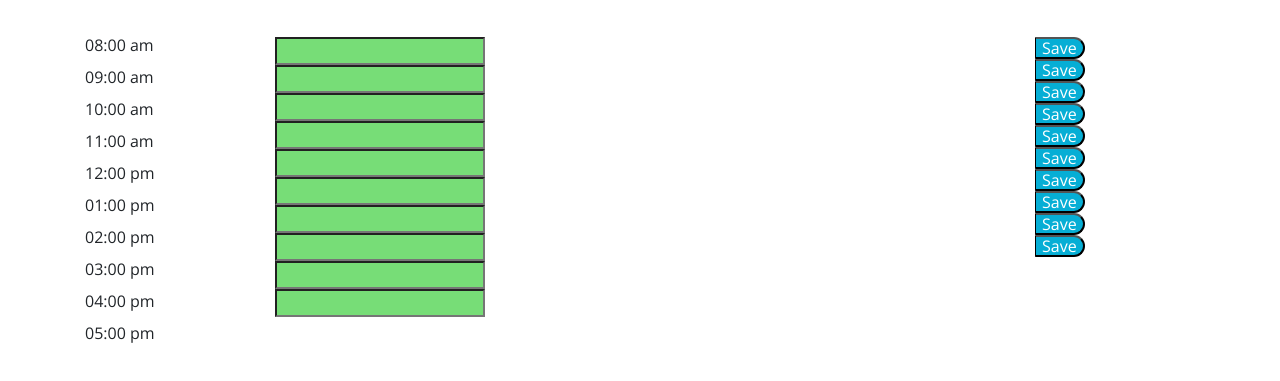
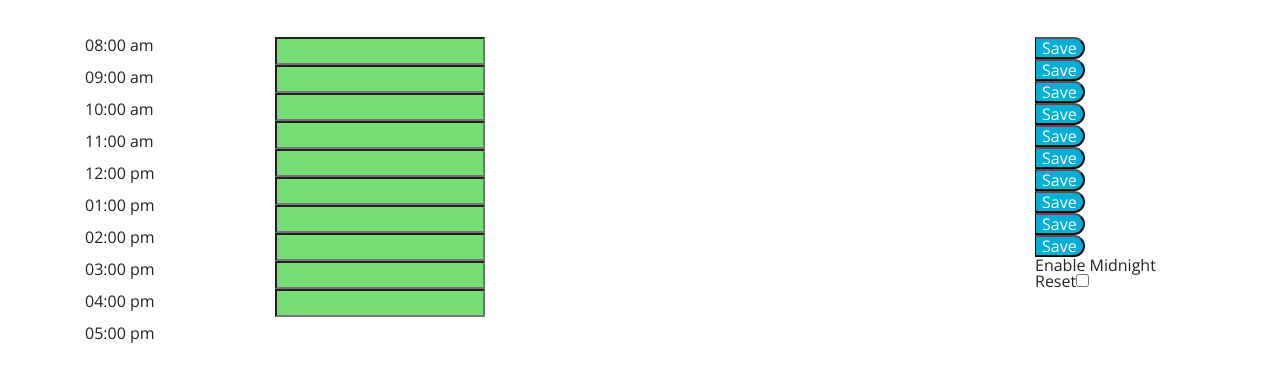
Before and after one commit to stmayfield/day-planner, a plain HTML site: page index.html in a window 1280 px wide. Shown: the part 411-792 px from the top of the page. Drawn offline with nearby package versions, Linux system fonts and the light colour scheme.

Commit message:
Added toggle option to enable/disable reset at midnight function

```diff
--- a/assets/javascript/script.js
+++ b/assets/javascript/script.js
@@ -72,14 +72,33 @@ $(document).ready(function () {
         hourBlock++;
     }
 
-    if (now == 0) {
-        localStorage.clear();
-    }
+    // ---
+    var resetLabel = $("<label>");
+    var resetInput = $("<input>");
+    resetInput.attr({
+        type: "checkbox",
+        id: "toggle-reset"
+    })
+    resetLabel.text("Enable Midnight Reset")
+    var resetEl = resetLabel.append(resetInput);
+    var div2 = $("#save").append($("<div>"))
+    div2.attr("id", "div2");
+    div2.addClass("Row");
+    div2.append(resetEl)
 
     // ---
 
-
-
+    var toggle = 'enable';
+    resetEl.click(function () {
+        if (toggle === 'disable') {
+            toggle = 'enable';
+        } else {
+            toggle = 'disable';
+            if (now == 0) {
+                localStorage.clear();
+            }
+        }
+    });
 
 
 
--- a/index.html
+++ b/index.html
@@ -20,7 +20,7 @@
     <p id="currentDay" class="lead"></p>
   </header>
   <div class="container">
-    <div class="row">
+    <div class="row" id="calendar">
       <div class="col-2" id="hour">
         <h2>Hour</h2>
       </div>
@@ -31,7 +31,9 @@
         <h2>Save</h2>
       </div>
     </div>
+
   </div>
+
 
   <script src="https://code.jquery.com/jquery-3.4.1.min.js"></script>
   <script src="https://cdnjs.cloudflare.com/ajax/libs/moment.js/2.24.0/moment.min.js"></script>
```
